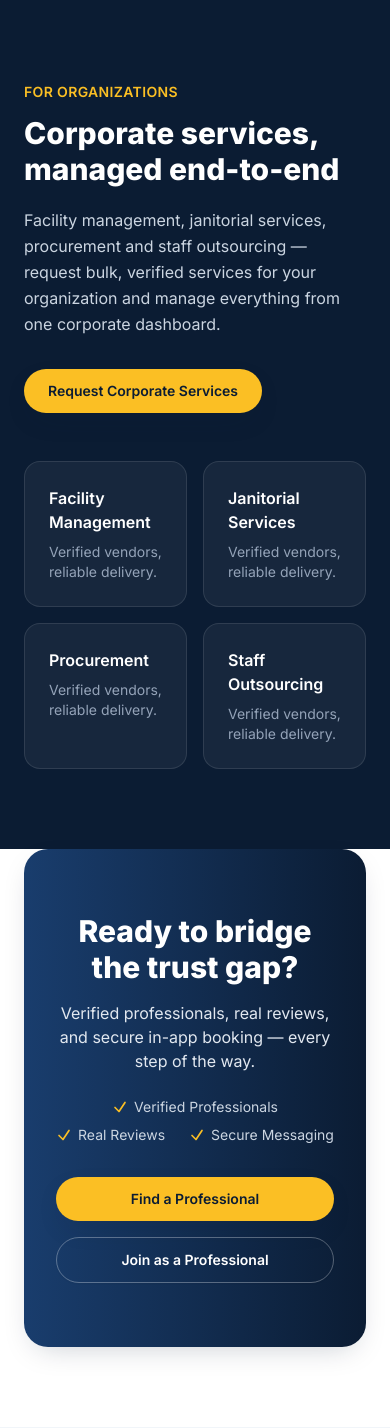
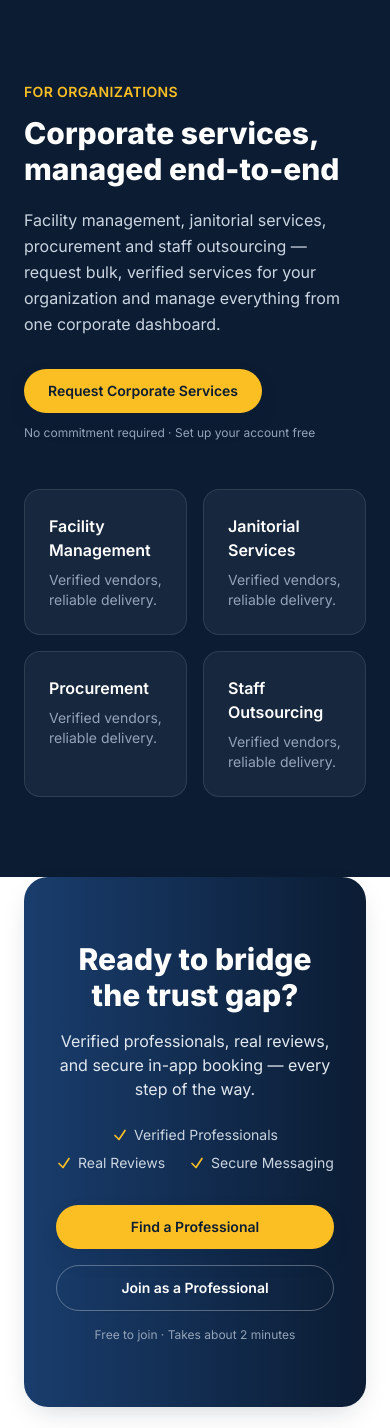
Before and after one commit to sasquare/FIDEL_BRIDGE, a Flask app: page / in a window 390 px wide. Shown: the part 4572-6000 px from the top of the page. Run offline with Flask 3, Linux system fonts and the light colour scheme; data that the repository does not hold is empty; some libraries are stand-ins or nearby versions.

Commit message:
Homepage improvement: friction-reduction microcopy on signup CTAs
Neither signup CTA said anything about cost or time commitment before
the click - a visitor had to click through to registration just to
discover it's free and short. Reducing perceived effort before the
ask is a well-established pattern for lowering the activation energy
needed to commit (reduces uncertainty, a core cognitive-load
principle).

Scoped deliberately narrow to avoid the clutter this whole effort is
trying to remove: only the two highest-leverage decision points (the
Final CTA and the Corporate CTA), not every button on the page.

Confirmed both claims are literally true before writing the copy:
registration really is a short form (name, email, phone, one location
field, password) and there's no payment step anywhere in the app, so
"Free to join" and "takes about 2 minutes" aren't marketing inflation.

Verified live, zero console errors, full 87-test suite passes.

Co-Authored-By: Claude Sonnet 5 <noreply@anthropic.com>
Claude-Session: https://claude.ai/code/session_01TTKGsdiNFH5P9AMcXBKNVT

```diff
--- a/app/templates/main/index.html
+++ b/app/templates/main/index.html
@@ -404,6 +404,7 @@
         one corporate dashboard.
       </p>
       <a href="{{ url_for('auth.register_corporate') }}" class="btn-accent mt-8">Request Corporate Services</a>
+      <p class="mt-3 text-xs text-slate-400">No commitment required &middot; Set up your account free</p>
     </div>
 
     <div class="grid grid-cols-2 gap-4">
@@ -440,6 +441,7 @@
       <a href="{{ url_for('auth.register_customer') }}" class="btn-accent">Find a Professional</a>
       <a href="{{ url_for('auth.register_professional') }}" class="btn-secondary !bg-transparent !text-white !border-white/30 hover:!border-white">Join as a Professional</a>
     </div>
+    <p class="mt-4 text-xs text-slate-400">Free to join &middot; Takes about 2 minutes</p>
   </div>
 </section>
 
```
